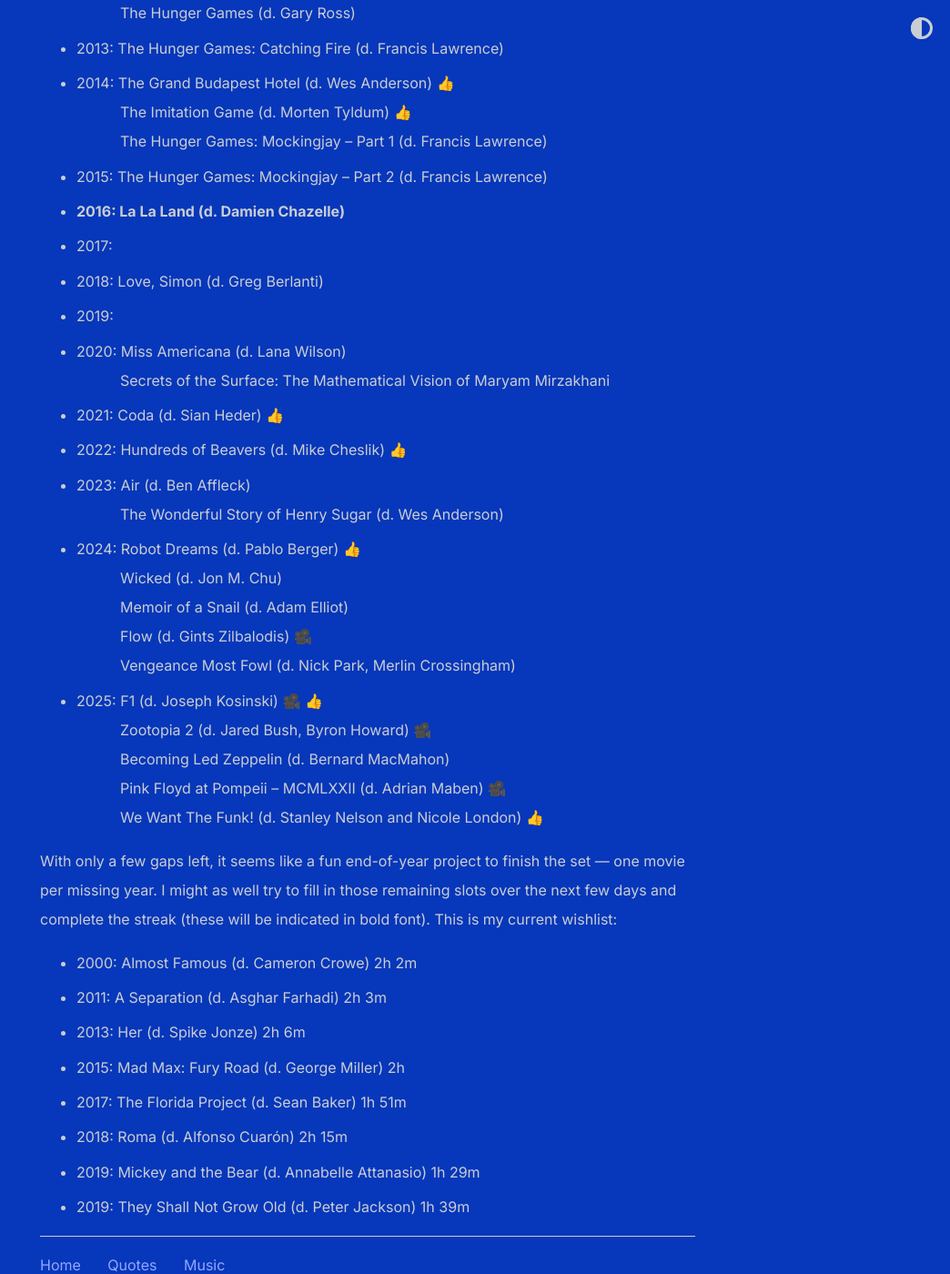
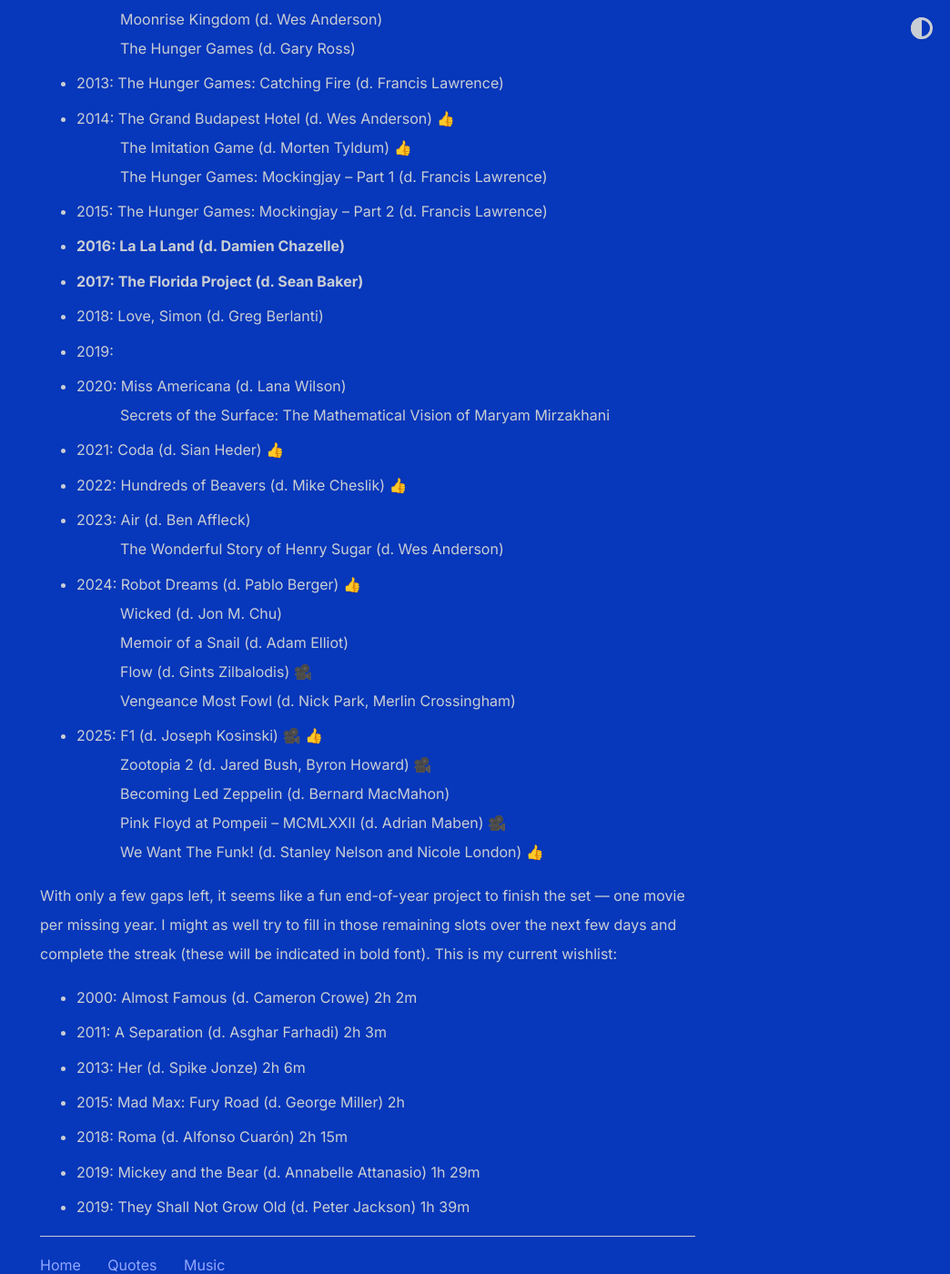
Before and after one commit to shihankanungo/shihankanungo.github.io, a Jekyll site: the page built from movies.md, in a window 1280 px wide and 1400 px high, scrolled down 3822 px. Shown: the whole window at 91% size, without its empty margins (236-1280 px from the left). Built offline with Jekyll 4.4.1, drawn with Linux system fonts in a browser that asks for light colours; some of the changed lines change nothing that is shown; some of the changed text lies outside the part shown.

Commit message:
Update movies.md

```diff
--- a/movies.md
+++ b/movies.md
@@ -33,6 +33,7 @@
 - Zero Dark Thirty (2012 d. Kathryn Bigelow)
 - The Imitation Game (2014 d. Morten Tyldum) 👍
 - La La Land (2016 d. Damien Chazelle)
+- The Florida Project (2017 d. Sean Baker)
 - Love, Simon (2018 d. Greg Berlanti)
 - Coda (2021 d. Sian Heder) 👍
 - Air (2023 d. Ben Affleck)
@@ -92,7 +93,7 @@
   &emsp;&emsp;&emsp;The Hunger Games: Mockingjay – Part 1 (d. Francis Lawrence)
 - 2015: The Hunger Games: Mockingjay – Part 2 (d. Francis Lawrence)
 - **2016: La La Land (d. Damien Chazelle)**
-- 2017:
+- **2017: The Florida Project (d. Sean Baker)**
 - 2018: Love, Simon (d. Greg Berlanti)
 - 2019:
 - 2020: Miss Americana (d. Lana Wilson) <br>
@@ -118,7 +119,6 @@
 - 2011: A Separation (d. Asghar Farhadi) 2h 3m
 - 2013: Her (d. Spike Jonze) 2h 6m
 - 2015: Mad Max: Fury Road (d. George Miller) 2h
-- 2017: The Florida Project (d. Sean Baker) 1h 51m
 - 2018: Roma (d. Alfonso Cuarón) 2h 15m
 - 2019: Mickey and the Bear (d. Annabelle Attanasio) 1h 29m
 - 2019: They Shall Not Grow Old (d. Peter Jackson) 1h 39m
```
